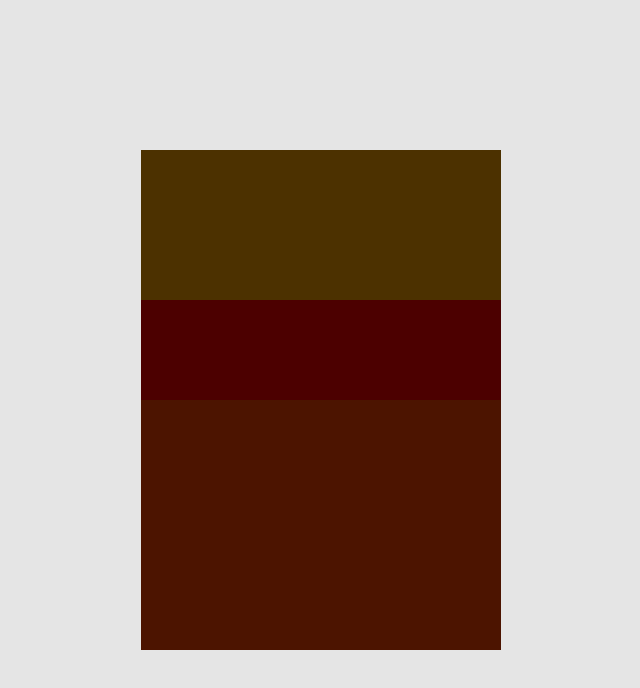
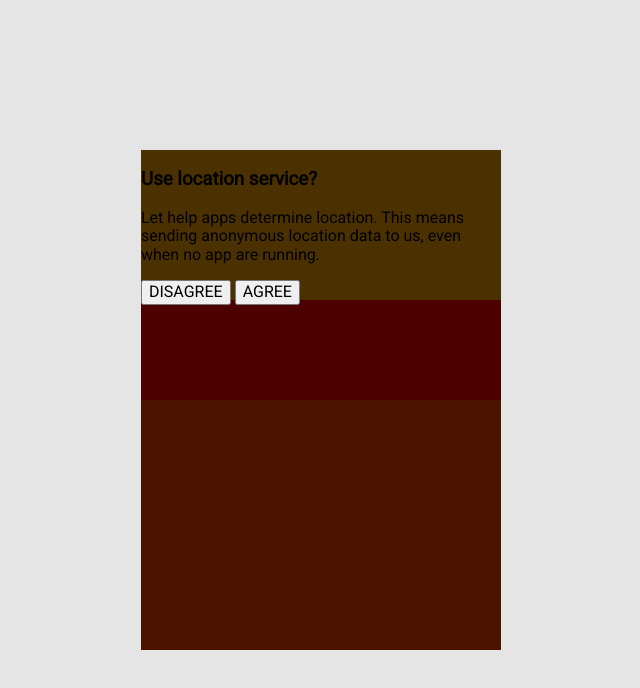
Before and after one commit to PlatziMaster/challenge-CSS-06, a plain HTML site: page index.html in a window 1280 px wide. Shown: the whole page, without its empty margins (319-959 px from the left). Drawn offline with Linux system fonts and the light colour scheme.

Commit message:
Add modal layout

```diff
--- a/index.html
+++ b/index.html
@@ -11,7 +11,18 @@
     <div class="shelf">
 
       <div id="modal" class="modal">
-
+        <div class="modal__content">
+          <div class="modal__texts">
+            <h3 class="modal__title">Use location service?</h3>
+            <p class="modal__text">
+              Let help apps determine location. This means sending anonymous location data to us, even when no app are running.
+            </p>
+          </div>
+          <div class="modal__buttons">
+            <button>DISAGREE</button>
+            <button>AGREE</button>
+          </div>
+        </div>
       </div>
 
       <div class="content_one"></div>
```
